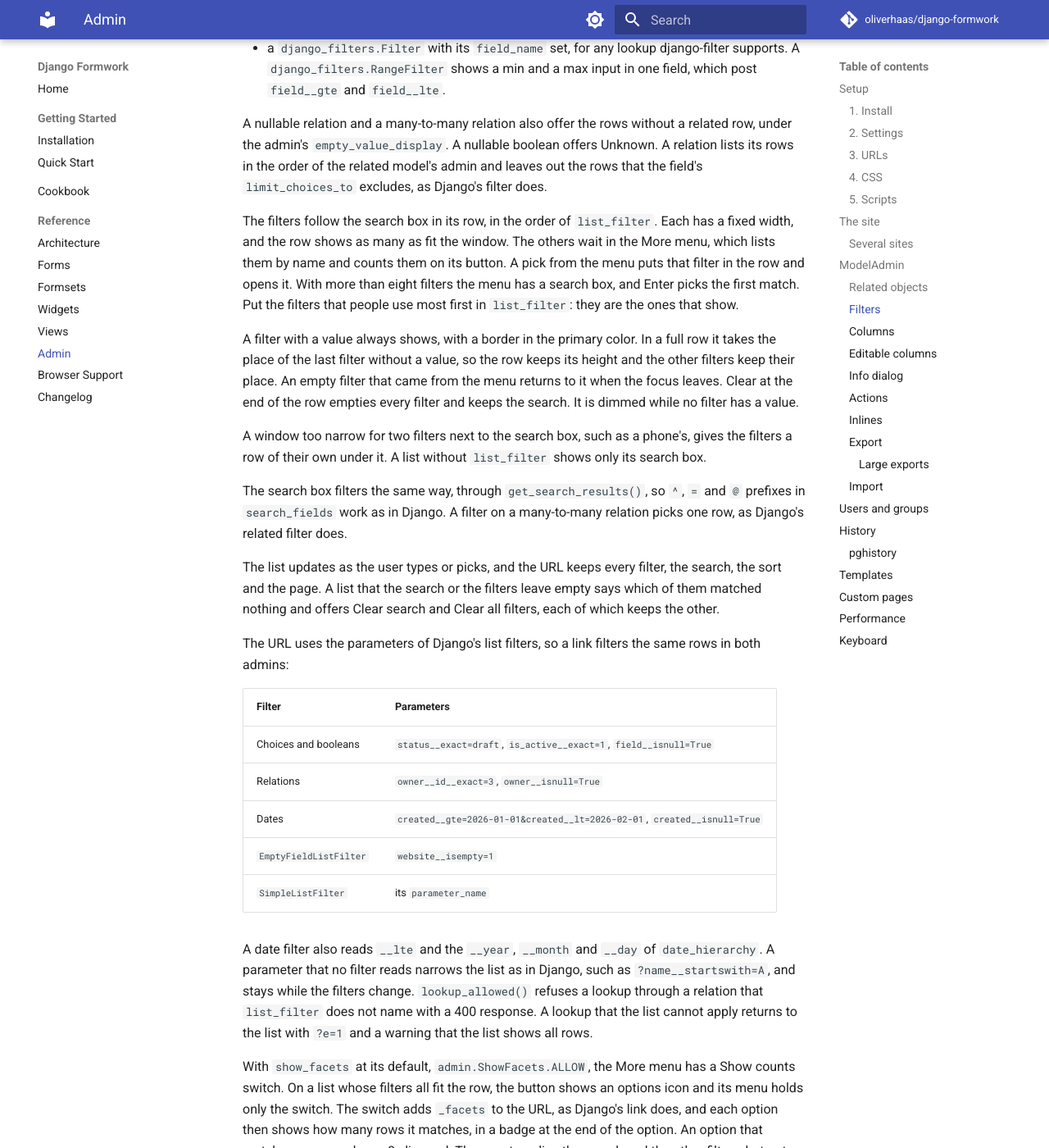
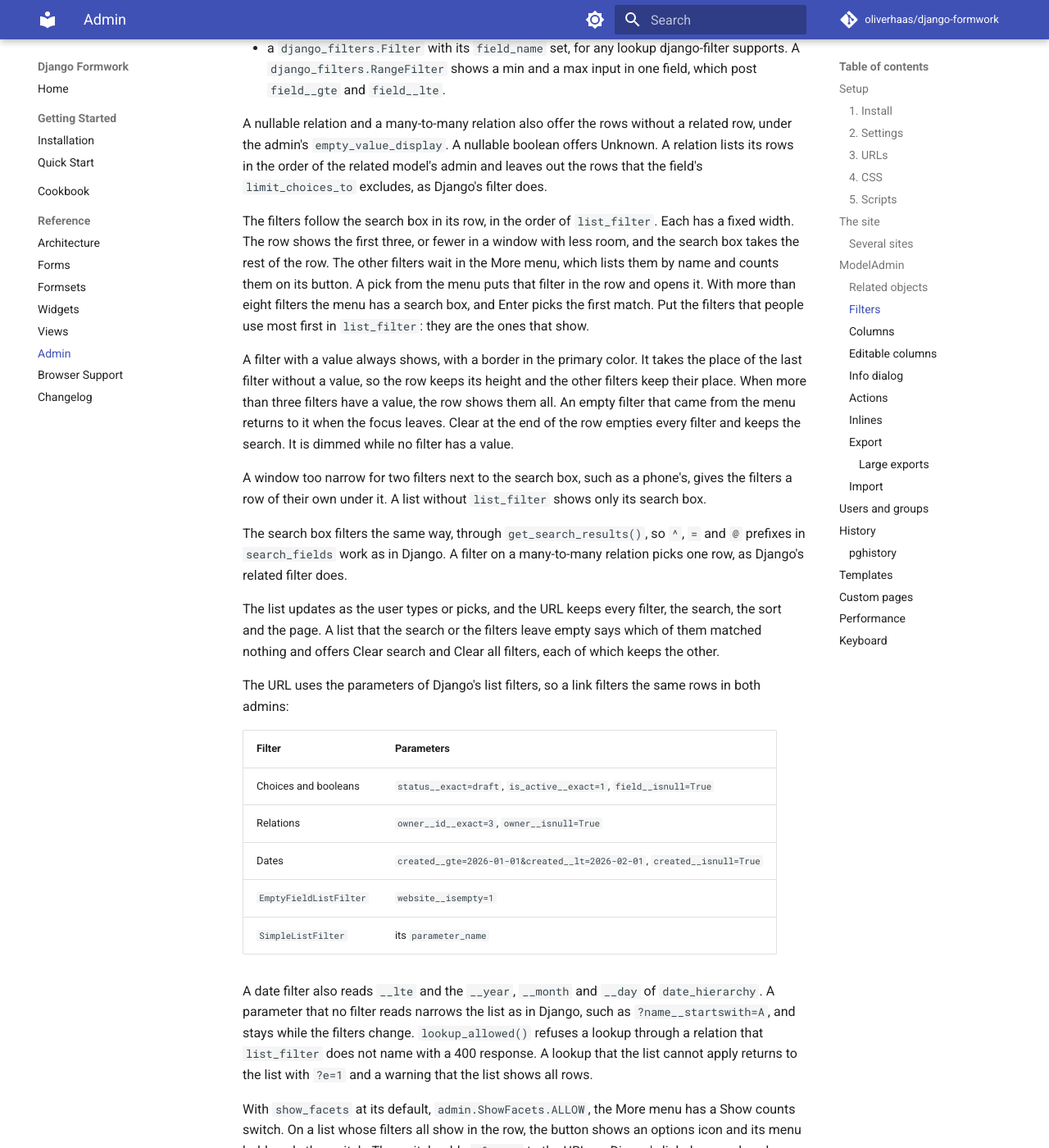
Before and after one commit to oliverhaas/django-formwork, an MkDocs documentation site: the page built from docs/reference/admin.md, in a window 1280 px wide and 1400 px high, scrolled down 9918 px. Shown: the whole window at 82% size. Built offline with MkDocs 1.6.1 and Material for MkDocs 9.7.7, drawn with Linux system fonts in a browser that asks for light colours; comment, search, counter and statistics services are not loaded; the version menu is left out; some of the changed text lies outside the part shown.

Commit message:
fix(admin): show three list filters in the search row at most
A wide window showed every filter that fit, which crowded the row and squeezed the search box. The row now shows the first three, and the search box takes the rest of the width. A filter with a value still always shows, and more than three set filters all show.

```diff
--- a/docs/reference/admin.md
+++ b/docs/reference/admin.md
@@ -390,17 +390,19 @@ relation lists its rows in the order of the related model's admin and leaves out
 that the field's `limit_choices_to` excludes, as Django's filter does.
 
 The filters follow the search box in its row, in the order of `list_filter`. Each has a
-fixed width, and the row shows as many as fit the window. The others wait in the More
-menu, which lists them by name and counts them on its button. A pick from the menu puts
-that filter in the row and opens it. With more than eight filters the menu has a search
-box, and Enter picks the first match. Put the filters that people use most first in
+fixed width. The row shows the first three, or fewer in a window with less room, and the
+search box takes the rest of the row. The other filters wait in the More menu, which
+lists them by name and counts them on its button. A pick from the menu puts that filter
+in the row and opens it. With more than eight filters the menu has a search box, and
+Enter picks the first match. Put the filters that people use most first in
 `list_filter`: they are the ones that show.
 
-A filter with a value always shows, with a border in the primary color. In a full row it
-takes the place of the last filter without a value, so the row keeps its height and the
-other filters keep their place. An empty filter that came from the menu returns to it
-when the focus leaves. Clear at the end of the row empties every filter and keeps the
-search. It is dimmed while no filter has a value.
+A filter with a value always shows, with a border in the primary color. It takes the
+place of the last filter without a value, so the row keeps its height and the other
+filters keep their place. When more than three filters have a value, the row shows them
+all. An empty filter that came from the menu returns to it when the focus leaves. Clear
+at the end of the row empties every filter and keeps the search. It is dimmed while no
+filter has a value.
 
 A window too narrow for two filters next to the search box, such as a phone's, gives the
 filters a row of their own under it. A list without `list_filter` shows only its search
@@ -434,9 +436,9 @@ that the list cannot apply returns to the list with `?e=1` and a warning that th
 shows all rows.
 
 With `show_facets` at its default, `admin.ShowFacets.ALLOW`, the More menu has a Show
-counts switch. On a list whose filters all fit the row, the button shows an options icon
-and its menu holds only the switch. The switch adds `_facets` to the URL, as Django's
-link does, and each
+counts switch. On a list whose filters all show in the row, the button shows an options
+icon and its menu holds only the switch. The switch adds `_facets` to the URL, as
+Django's link does, and each
 option then shows how many rows it matches, in a badge at the end of the option. An
 option that matches no rows shows 0, dimmed. The count applies the search and the other
 filters, but not the filter of the option itself. `ShowFacets.ALWAYS` shows the counts
```
Also changed, not shown: django_formwork/admin/static/formwork_admin/filters.js (+11 -7 lines), docs/reference/changelog.md (+2 -2 lines), docs/img/admin/changelist.webp, 1 other file.
